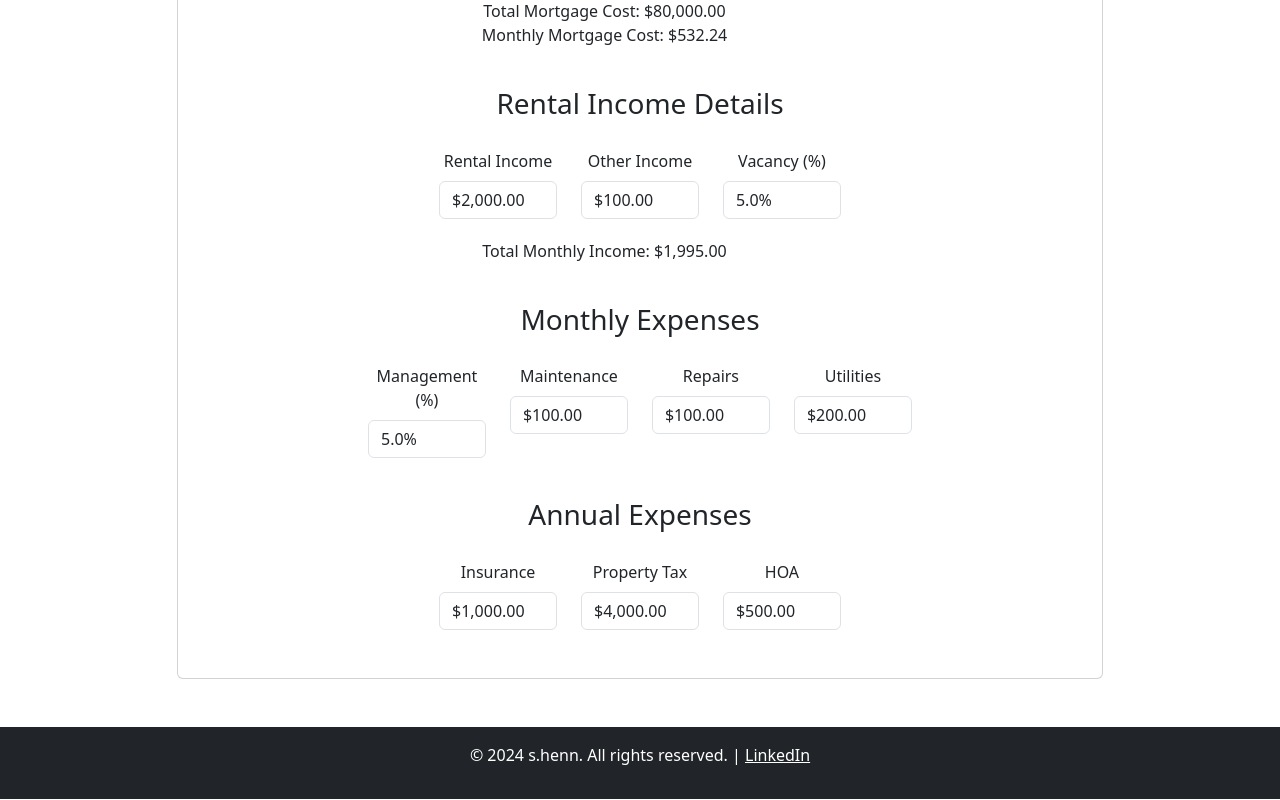
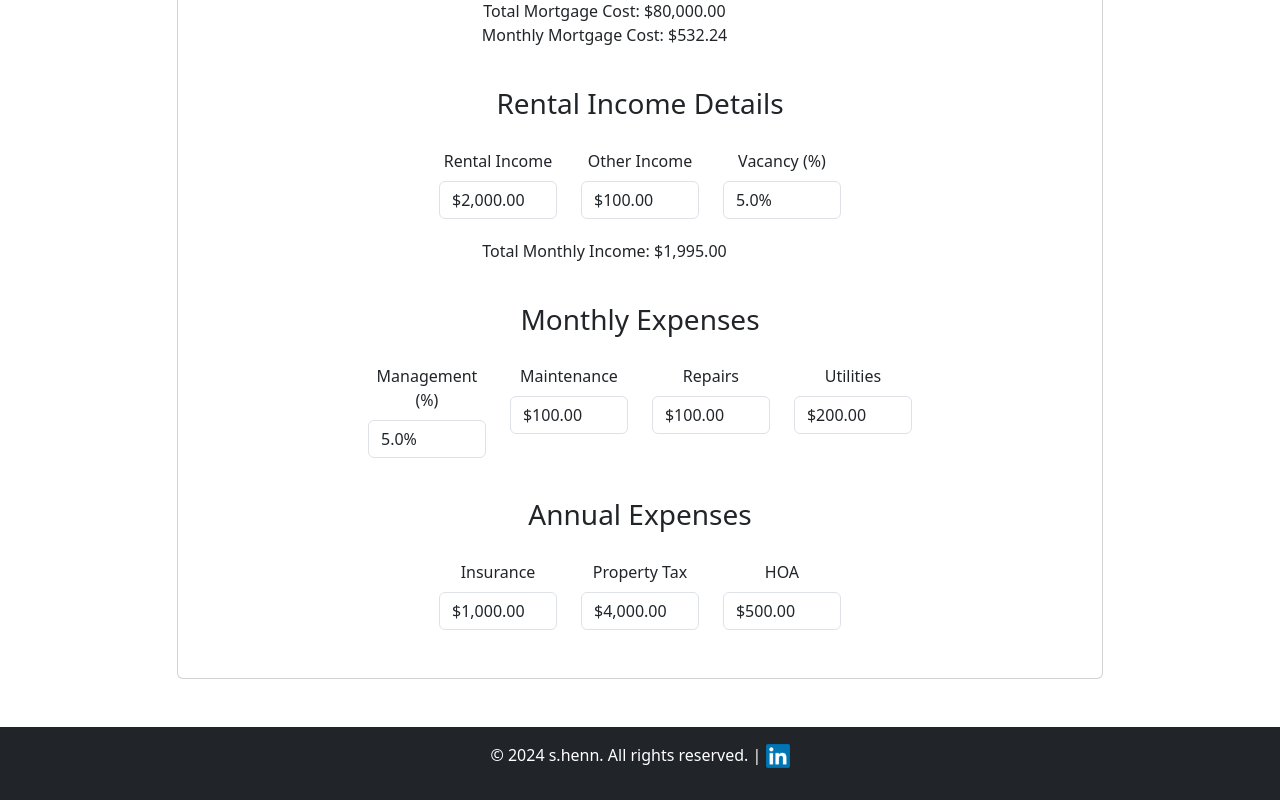
Before and after one commit to HennDev/Portfolio, a React (Vite) app: page /reic in a window 1280 px wide. Shown: the part 577-1377 px from the top of the page. Built offline with nearby package versions, Linux system fonts and the light colour scheme.

Commit message:
linked in logo

```diff
--- a/src/Footer.tsx
+++ b/src/Footer.tsx
@@ -1,6 +1,7 @@
 // Footer.tsx
 import React from 'react';
 import { Container } from 'react-bootstrap';
+import linkedInLogo from './assets/linkedinlogo.png'; // Adjust the path if necessary
 
 export interface Props {
 	companyName: string;
@@ -15,9 +16,14 @@ export class Footer extends React.PureComponent<Props> {
 					<p>
           &copy; {this.currentYear} {this.props.companyName}. All rights reserved.
 						{' '}|{' '}
-						<a href="https://www.linkedin.com/in/stevejhennessy/" target="_blank" rel="noopener noreferrer" className="text-white">
-            LinkedIn
-						</a>
+            <a
+              href="https://www.linkedin.com/in/stevejhennessy/"
+              target="_blank"
+              rel="noopener noreferrer"
+              className="text-white"
+            >
+              <img src={linkedInLogo} alt="LinkedIn" style={{ width: '24px', height: '24px' }} />
+            </a>
 					</p>
 				</Container>
 			</footer>
```
Also changed, not shown: src/assets/linkedinlogo.png (added).
